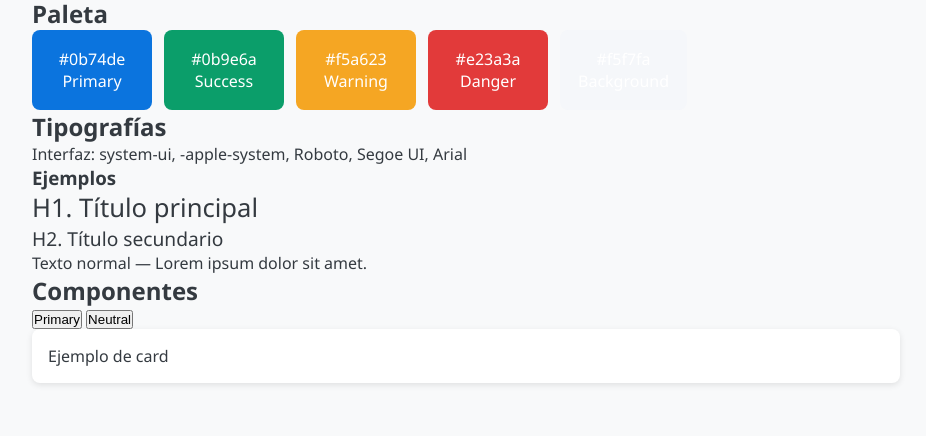
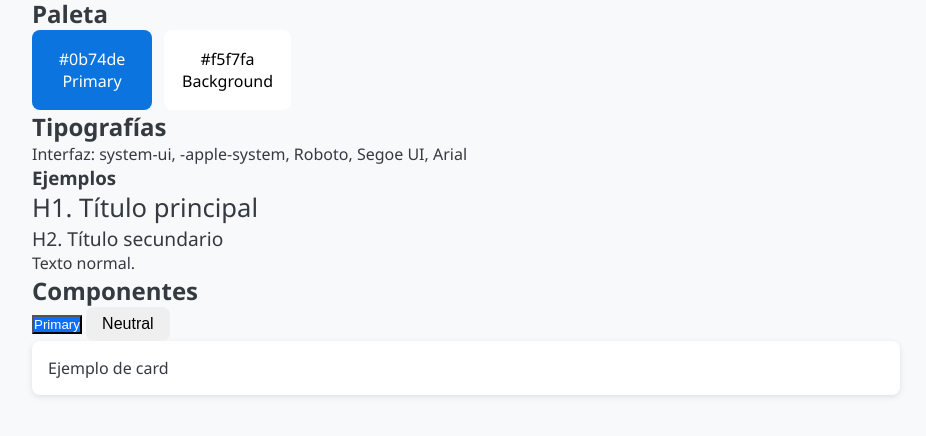
Before and after one commit to Adrianasd22/ProyectoUD2, a plain HTML site: page guia-estilos.html in a window 1280 px wide. Shown: the part 82-518 px from the top of the page, without its empty margins (174-1100 px from the left). Drawn offline with Linux system fonts and the light colour scheme.

Commit message:
aun mas cambios

```diff
--- a/css/pages/guia-estilos.css
+++ b/css/pages/guia-estilos.css
@@ -24,3 +24,17 @@
 .h2 {
     font-size: 1.2rem;
 }
+
+.button {
+    padding: var(--spacing-sm) var(--spacing-md);
+    border-radius: var(--border-radius);
+    border: none;
+    cursor: pointer;
+    font-size: var(--font-size-base);
+    transition: background 0.3s;
+}
+
+.button-primary {
+    background-color: var(--clinyr-blue-primary);
+    color: white;
+}
--- a/guia-estilos.html
+++ b/guia-estilos.html
@@ -16,11 +16,8 @@
         <section>
             <h2>Paleta</h2>
             <div class="swatches">
-                <div class="swatch" style="background:#0b74de">#0b74de<br>Primary</div>
-                <div class="swatch" style="background:#0b9e6a">#0b9e6a<br>Success</div>
-                <div class="swatch" style="background:#f5a623">#f5a623<br>Warning</div>
-                <div class="swatch" style="background:#e23a3a">#e23a3a<br>Danger</div>
-                <div class="swatch" style="background:#f5f7fa">#f5f7fa<br>Background</div>
+                <div class="swatch" style="background:#0b74de;">#0b74de<br>Primary</div>
+                <div class="swatch" style="background:#ffffff; color: black;">#f5f7fa<br>Background</div>
             </div>
         </section>
 
@@ -31,13 +28,13 @@
             <h3>Ejemplos</h3>
             <p class="h1">H1. Título principal</p>
             <p class="h2">H2. Título secundario</p>
-            <p>Texto normal — Lorem ipsum dolor sit amet.</p>
+            <p>Texto normal.</p>
         </section>
 
         <section>
             <h2>Componentes</h2>
-            <button class="btn primary">Primary</button>
-            <button class="btn">Neutral</button>
+            <button class="button-primary">Primary</button>
+            <button class="button">Neutral</button>
             <div class="card">Ejemplo de card</div>
         </section>
     </main>
```
